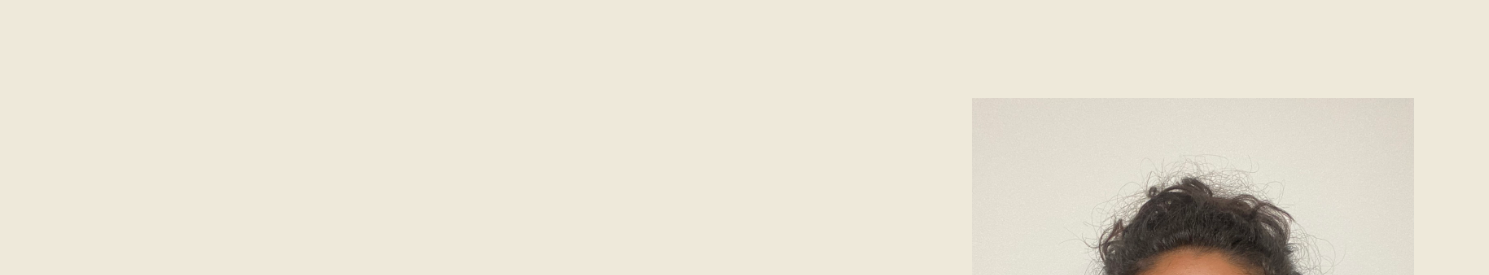
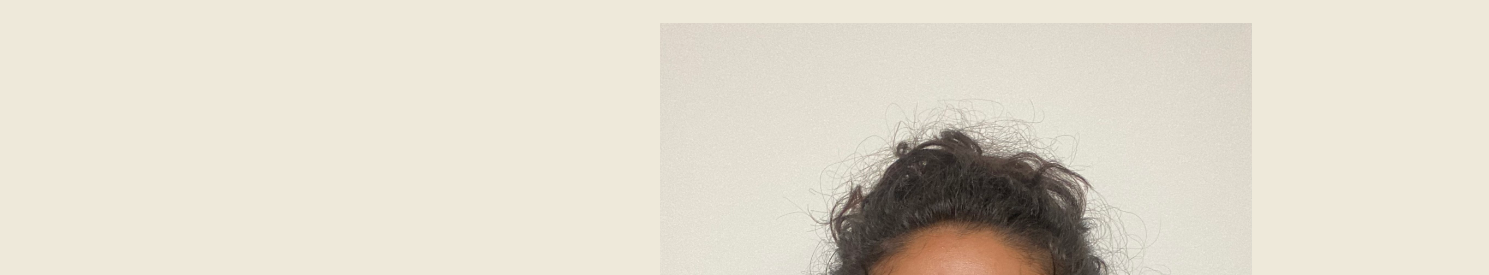
Before and after one commit to sangelito/02-Portafolio, a plain HTML site: page index.html in a window 1280 px wide. Shown: the part 84-359 px from the top of the page, 1489 px wide, since content can reach past the window. Drawn offline with Linux system fonts and the light colour scheme.

Commit message:
image sizing

```diff
--- a/Assets/style.css
+++ b/Assets/style.css
@@ -29,10 +29,6 @@ li a:hover{
 }
 .portrait {
     display: block;
-    padding: 75px;
-    margin-left: 40%;
-    margin-right: auto;
-    width: 50%;
 }
 
 h1{
@@ -73,8 +69,6 @@ h2{
 
 .marketing-web{
     display: block;
-    padding: 75px;
-    width: 50%;
 }
 
 
```
